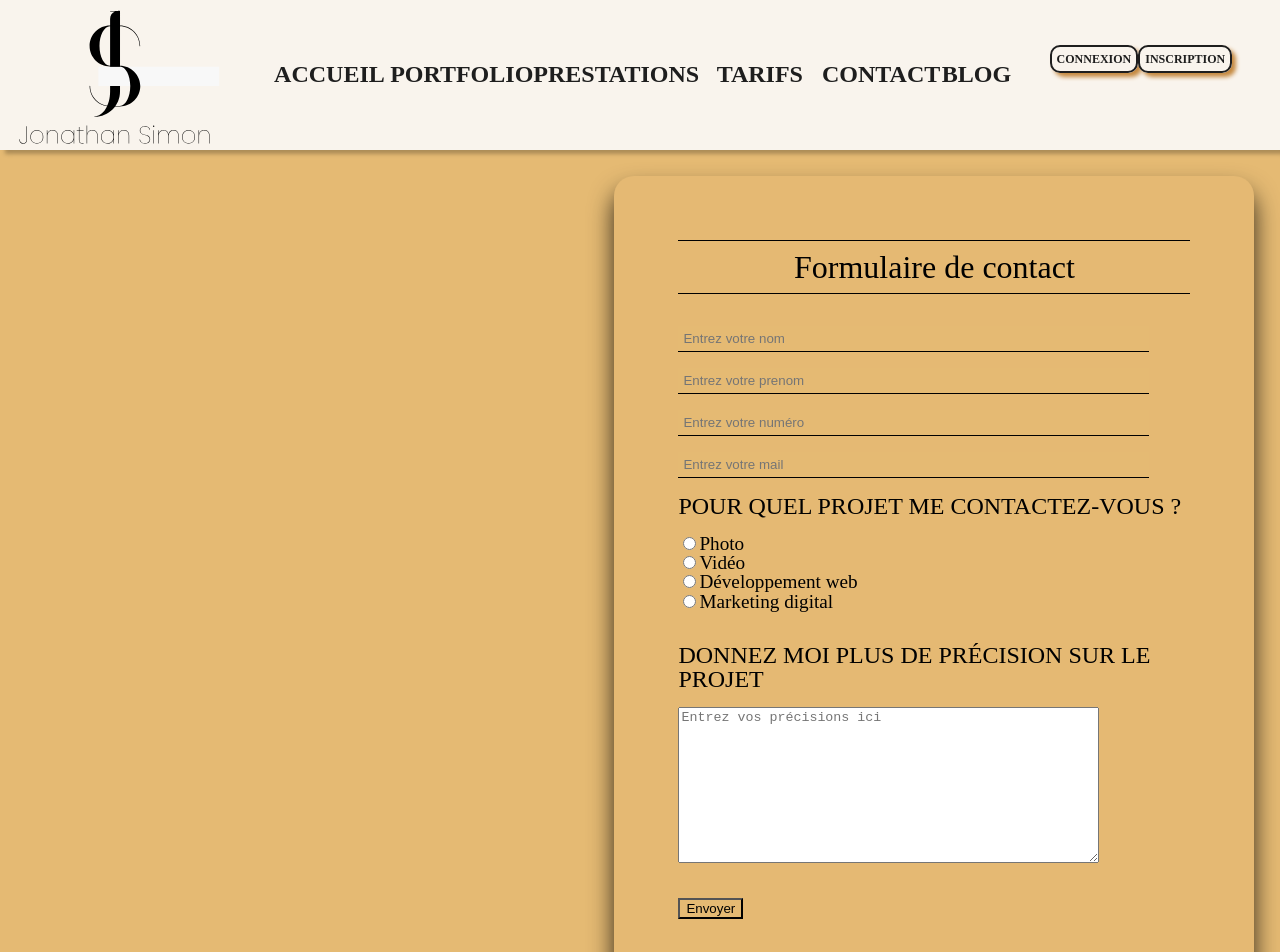
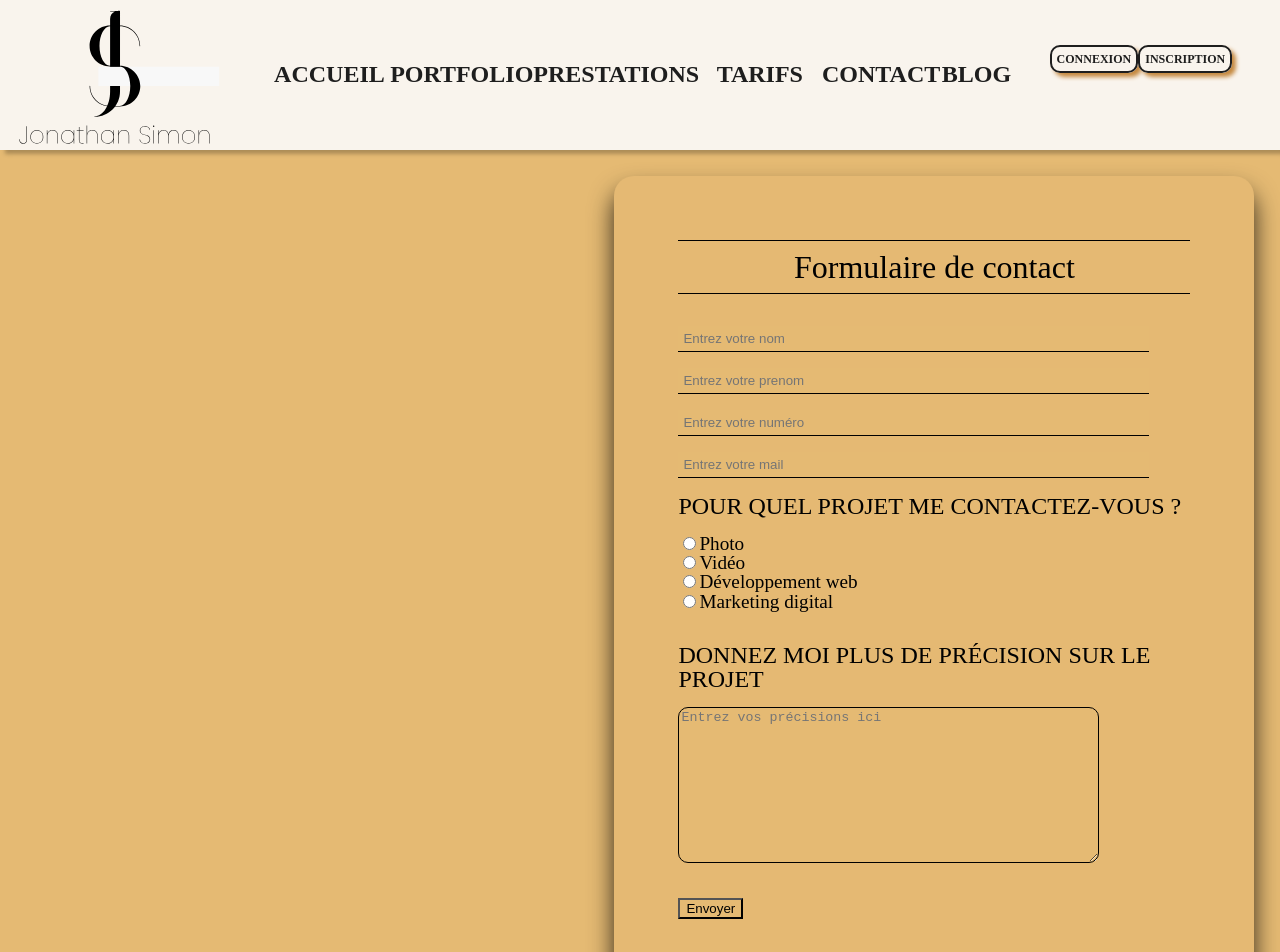
Before and after one commit to Lekobz1/portfolio, a Vue app: page /contact in a window 1280 px wide. Shown: the top 952 px of the page. Built offline with nearby package versions, Linux system fonts and the light colour scheme.

Commit message:
modif formulaire

```diff
--- a/src/components/Formulaire.vue
+++ b/src/components/Formulaire.vue
@@ -167,6 +167,7 @@ h1 {
   padding: 5px;
   justify-content: center;
   background-color: rgba(229, 186, 115);
+  outline: none;
 }
 
 .valider{
@@ -181,11 +182,19 @@ h1 {
   border-right: none;
   border-bottom: 1px solid black;
   border-bottom-left-radius: 20%;
+  outline: none;
 }
 
 .police{
   font-size: larger;
 }
 
+#story{
+  outline: none;
+  background-color: rgba(229, 186, 115);
+  border-radius: 10px;
+  border: 1px solid black;
+}
+
 
 </style>
```
